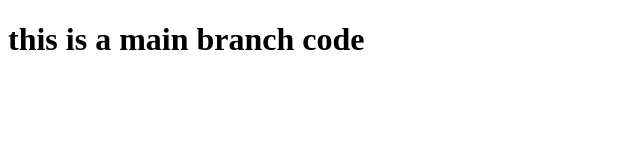
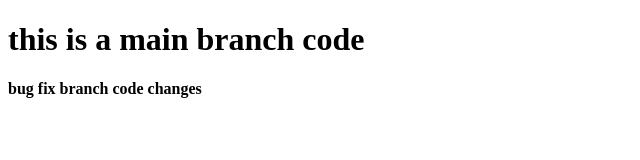
Before and after one commit to ShaikAlmas02/49-git-pro, a plain HTML site: page index.html in a window 1280 px wide. Shown: the whole page, without its empty margins (0-640 px from the left). Drawn offline with Linux system fonts and the light colour scheme.

Commit message:
harshicode

```diff
--- a/index.html
+++ b/index.html
@@ -7,5 +7,6 @@
 </head>
 <body>
     <h1> this is a main branch code</h1>
+    <h4>bug fix branch code changes </h4>
 </body>
 </html>
```
